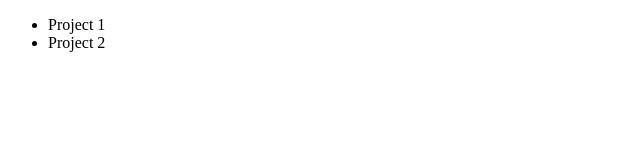
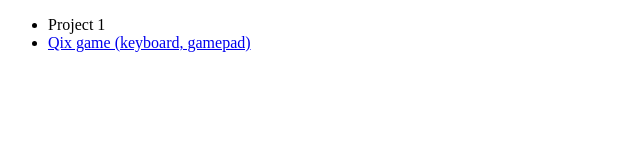
Before and after one commit to webhauser/webhauser.github.io, a plain HTML site: page index.html in a window 1280 px wide. Shown: the whole page, without its empty margins (0-640 px from the left). Drawn offline with Linux system fonts and the light colour scheme.

Commit message:
Update index.html

```diff
--- a/index.html
+++ b/index.html
@@ -7,7 +7,7 @@
 <body>
 <ul>
   <li>Project 1</li>
-  <li>Project 2</li>
+  <li><a href="https://webhauser.github.io/Qix/">Qix game (keyboard, gamepad)</a></li>
 </ul>
 </body>
 </html>
```
